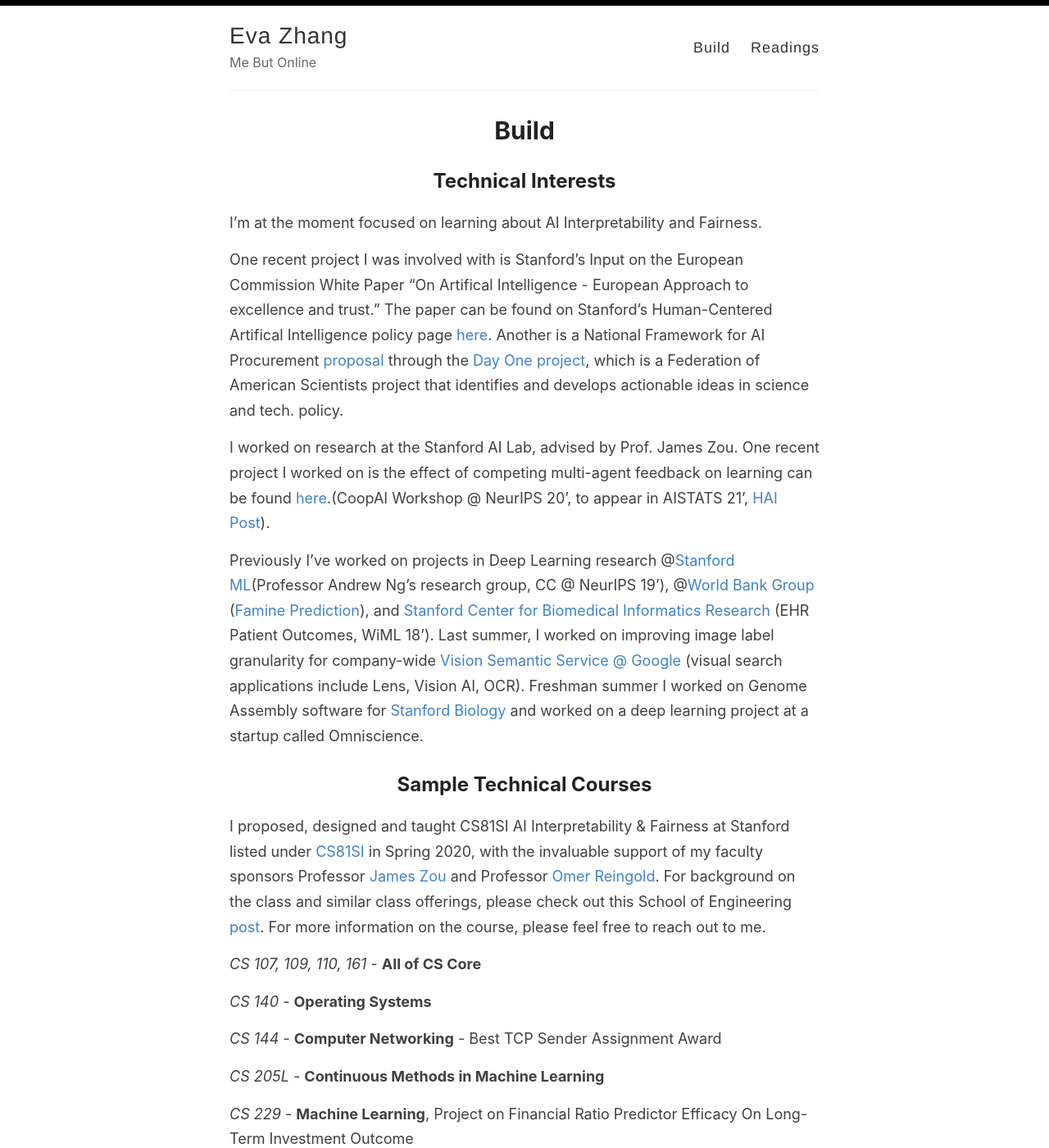
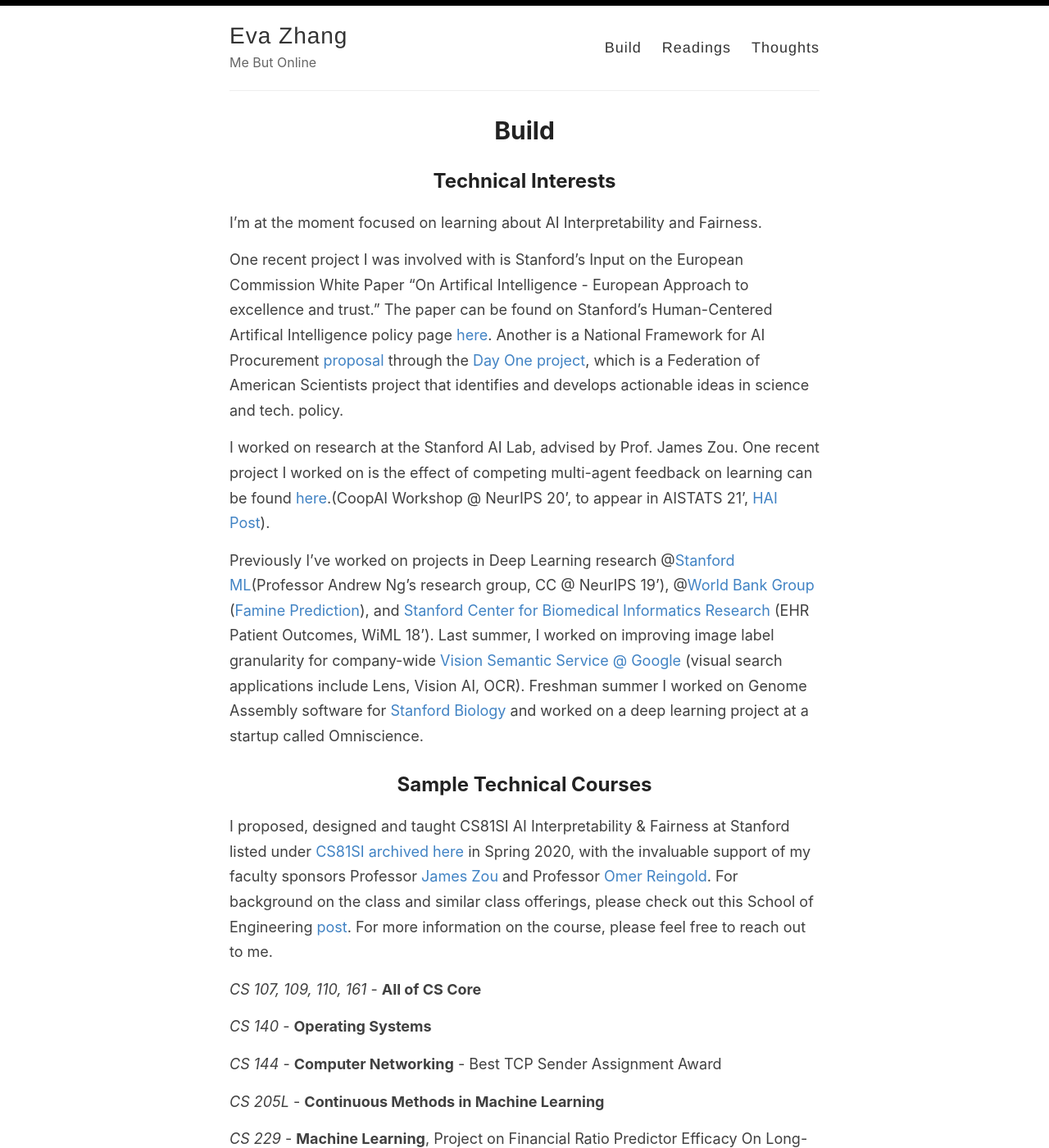
Before and after one commit to evazhang612/sokt-landing, a Jekyll site: the page built from _pages/technicals.md, in a window 1280 px wide and 1400 px high. Shown: the whole window at 82% size. Built offline with Jekyll 4.4.1, drawn with Linux system fonts in a browser that asks for light colours; nearby versions of some CDN libraries; library files that are not in the unit come from our copies.

Commit message:
push changes

```diff
--- a/_layouts/default.html
+++ b/_layouts/default.html
@@ -26,6 +26,7 @@
             <nav>
               <a href="{{ site.baseurl }}/build">Build</a>
               <a href="{{ site.baseurl }}/read">Readings</a>
+              <a href="https://evaz.substack.com">Thoughts</a>
 <!--               <a href="{{ site.baseurl }}/search">Search</a>
  -->            </nav>
           </header>
--- a/_pages/technicals.md
+++ b/_pages/technicals.md
@@ -16,7 +16,7 @@ Previously I've worked on projects in Deep Learning research @[Stanford ML](http
 I came into Stanford interested in Bioengineering / Health Policy, and took Chemistry, Philosophy, and Energy Policy first quarter. Community and mentorship were (and are) important to how my interests evolved. Here's a [brief instagram snippet](https://www.instagram.com/p/B7kewSMh4MH/) from Stanford Women in CS on how I got started in Computer Science. Always happy to chat and share my experiences if you're unsure what a path in CS could look like!  -->
 
 ## Sample Technical Courses
-I proposed, designed and taught CS81SI AI Interpretability & Fairness at Stanford listed under [CS81SI](https://cs81si.stanford.edu) in Spring 2020, with the invaluable support of my faculty sponsors Professor [James Zou](https://www.james-zou.com/) and Professor [Omer Reingold](https://omereingold.wordpress.com/). For background on the class and similar class offerings, please check out this School of Engineering [post](https://engineering.stanford.edu/news/how-computer-science-department-teaching-ethics-its-students). For more information on the course, please feel free to reach out to me.
+I proposed, designed and taught CS81SI AI Interpretability & Fairness at Stanford listed under [CS81SI archived here](https://web.archive.org/web/20200712083118/http://cs81si.stanford.edu/) in Spring 2020, with the invaluable support of my faculty sponsors Professor [James Zou](https://www.james-zou.com/) and Professor [Omer Reingold](https://omereingold.wordpress.com/). For background on the class and similar class offerings, please check out this School of Engineering [post](https://engineering.stanford.edu/news/how-computer-science-department-teaching-ethics-its-students). For more information on the course, please feel free to reach out to me.
 
 <i>CS 107, 109, 110, 161</i> - <b> All of CS Core </b>
 
```
Also changed, not shown: index.md (+1 -1 lines).
